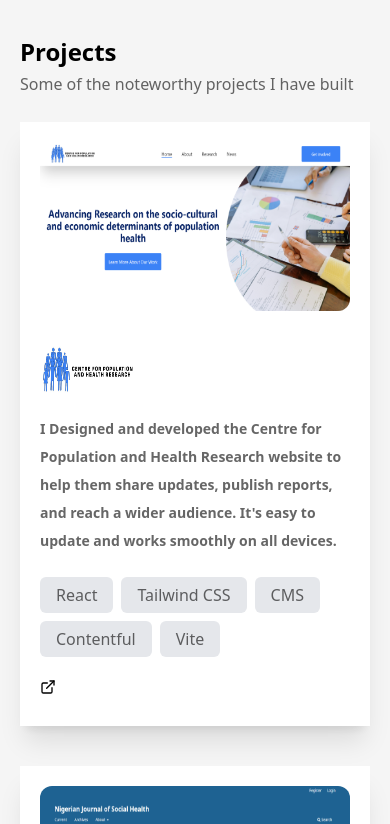
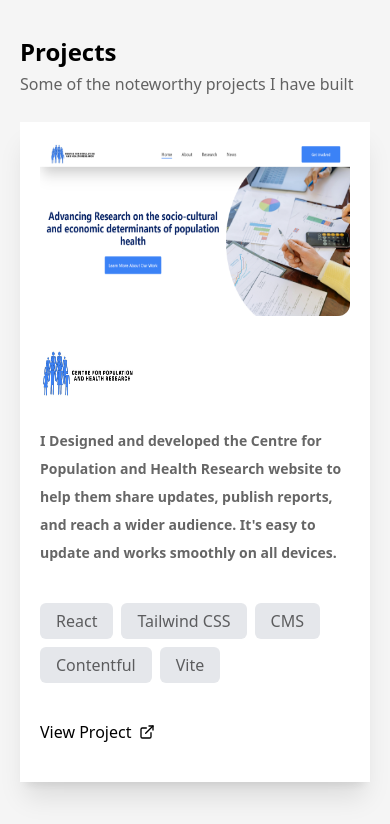
Before and after one commit to lamba01/port, a React (Vite) app: page / in a window 390 px wide. Shown: the part 1900-2724 px from the top of the page. Built offline with nearby package versions, Linux system fonts and the light colour scheme.

Commit message:
updated projects and responsiveness for ipad screens

```diff
--- a/src/components/projectComponent.jsx
+++ b/src/components/projectComponent.jsx
@@ -89,11 +89,11 @@ export default function Projects({ limit }) {
     <section className="bg-[#f5f5f5] py-[50px] px-[20px] sm:px-[40px] text-start overflow-hidden">
       <h2>{limit ? "Projects" : "Explore my work👀"}</h2>
       <p>Some of the noteworthy projects I have built</p>
-      <main className="flex flex-wrap justify-center gap-10 my-6 text-start">
+      <main className="flex flex-wrap justify-center gap-20 my-6 text-start">
         {projectsData.slice(0, limit).map((project, index) => (
           <div
             key={project.id}
-            className="w-full sm:w-4/5 sm:h-80 flex flex-col sm:flex-row gap-6 items-center p-5 bg-white shadow-xl"
+            className="w-full sm:w-full sm:h-full flex flex-col sm:flex-row gap-6 items-center p-5 bg-white shadow-xl"
             // data-aos="fade-up"
             data-aos={index % 2 === 0 ? "fade-up-right" : "fade-up-left"}
           >
@@ -108,16 +108,21 @@ export default function Projects({ limit }) {
                 alt="Project logo"
                 className="w-24 h-12"
               />
-              <p className="text-sm font-bold">{project.description}</p>
-              <div className="flex flex-wrap gap-2">
+              <p className="text-sm font-bold py-2">{project.description}</p>
+              <div className="flex flex-wrap gap-2 py-2">
                 {project.technologies.map((tech, index) => (
                   <p key={index} className="px-4 py-1 bg-gray-200 rounded-md">
                     {tech}
                   </p>
                 ))}
               </div>
-              <a href={project.links} target="_blank" rel="noopener noreferrer">
-                <FiExternalLink />
+              <a
+                className="flex flex-row items-center gap-2 py-2"
+                href={project.links}
+                target="_blank"
+                rel="noopener noreferrer"
+              >
+                View Project <FiExternalLink />
               </a>
             </div>
           </div>
--- a/src/components/stickyContactBtn.jsx
+++ b/src/components/stickyContactBtn.jsx
@@ -2,7 +2,7 @@ import React from "react";
 
 export default function StickyContactButton() {
   return (
-    <div className="fixed bottom-4 right-[-50px] -translate-x-1/2 z-50 block sm:hidden">
+    <div className="fixed bottom-4 right-[0px] -translate-x-1/2 z-50 block sm:hidden">
       <a
         href="https://johncodes.xyz/#contact"
         rel="noopener noreferrer"
--- a/src/sections/aboutSection.jsx
+++ b/src/sections/aboutSection.jsx
@@ -8,6 +8,7 @@ export default function AboutSection() {
   return (
     <section className="py-[100px] w-full flex flex-col gap-20 items-center justify-center px-[20px] sm:px-[40px]">
       <div className="flex flex-col justify-center gap-3 w-full sm:w-4/5">
+        <h1 className="text-2xl text-center">About John Oluwafemi</h1>
         <h4 className="text-sm sm:text-xl text-black">
           I'm a <span className="font-semibold">Full-Stack Developer</span> who
           enjoys building clean, easy-to-use web applications. I work mostly
--- a/src/sections/creativeProjects.jsx
+++ b/src/sections/creativeProjects.jsx
@@ -1,29 +1,29 @@
 import React from "react";
 import { FiExternalLink } from "react-icons/fi";
-import shopease from "../assets/shopease.png";
-import taskmanagement from "../assets/TaskM.webp";
+import digitalbanking from "../assets/project3.jpg";
+import rps from "../assets/rps.jpg";
 
 const creativeData = [
   {
     id: 1,
-    image: shopease,
+    image: digitalbanking,
     description:
-      "An online storefront designed for small businesses — features smooth browsing, clean product displays, and a working (simulated) checkout experience.",
-    link: "https://commeercee.vercel.app",
+      "A sleek and modern digital banking landing page showcasing responsive layout, clean UI, and strong call-to-action — built to highlight features like spending, saving, and investing in one platform.",
+    link: "https://easybank-landings-pages.vercel.app/",
   },
   {
     id: 2,
-    image: taskmanagement,
+    image: rps,
     description:
-      "A user-friendly task management tool built for teams — includes secure login, real-time task updates, and project tracking.",
-    link: "https://task-managementapp-client.vercel.app/",
+      "A fun and interactive Rock, Paper, Scissors game with score tracking and responsive design — built with clean UI and smooth animations.",
+    link: "https://rpsgamers.netlify.app/",
   },
 ];
 
 export default function CreativeProjects() {
   return (
     <section className="bg-white py-[40px] sm:py-[50px] px-[20px] sm:px-[40px] w-full text-start">
-      <h2>creative projects✨</h2>
+      <h2>fun builds✨</h2>
       <main className="py-10 sm:py-10 flex flex-col gap-12 sm:gap-0 sm:flex-row justify-between">
         {creativeData.map((data) => (
           <div
--- a/src/sections/hero.jsx
+++ b/src/sections/hero.jsx
@@ -8,7 +8,7 @@ export default function Hero({ scrollToProjects }) {
       <img
         src={test}
         alt="John Oluwafemi - Fullstack Developer photo"
-        className="absolute top-[35%] left-1/2 -translate-x-1/2 -translate-y-1/2 h-[100px] w-[100px] md:w-[150px] md:h-[150px] object-cover rounded-full opacity-100 border-8 border-solid border-white z-10 shadow-lg hover:shadow-[0_0_20px_rgba(59,130,246,0.6)] transition transform hover:scale-105 "
+        className="absolute top-[35%] sm:top-[40%] left-1/2 -translate-x-1/2 -translate-y-1/2 h-[100px] w-[100px] md:w-[150px] md:h-[150px] object-cover rounded-full opacity-100 border-8 border-solid border-white z-10 shadow-lg hover:shadow-[0_0_20px_rgba(59,130,246,0.6)] transition transform hover:scale-105 "
       />
       <div className="flex flex-col items-center gap-14 justify-center">
         <h1 className="text-6xl md:text-9xl uppercase" data-aos="fade-left">
```
Also changed, not shown: src/assets/project3.jpg (added), src/assets/rps.jpg (added).
